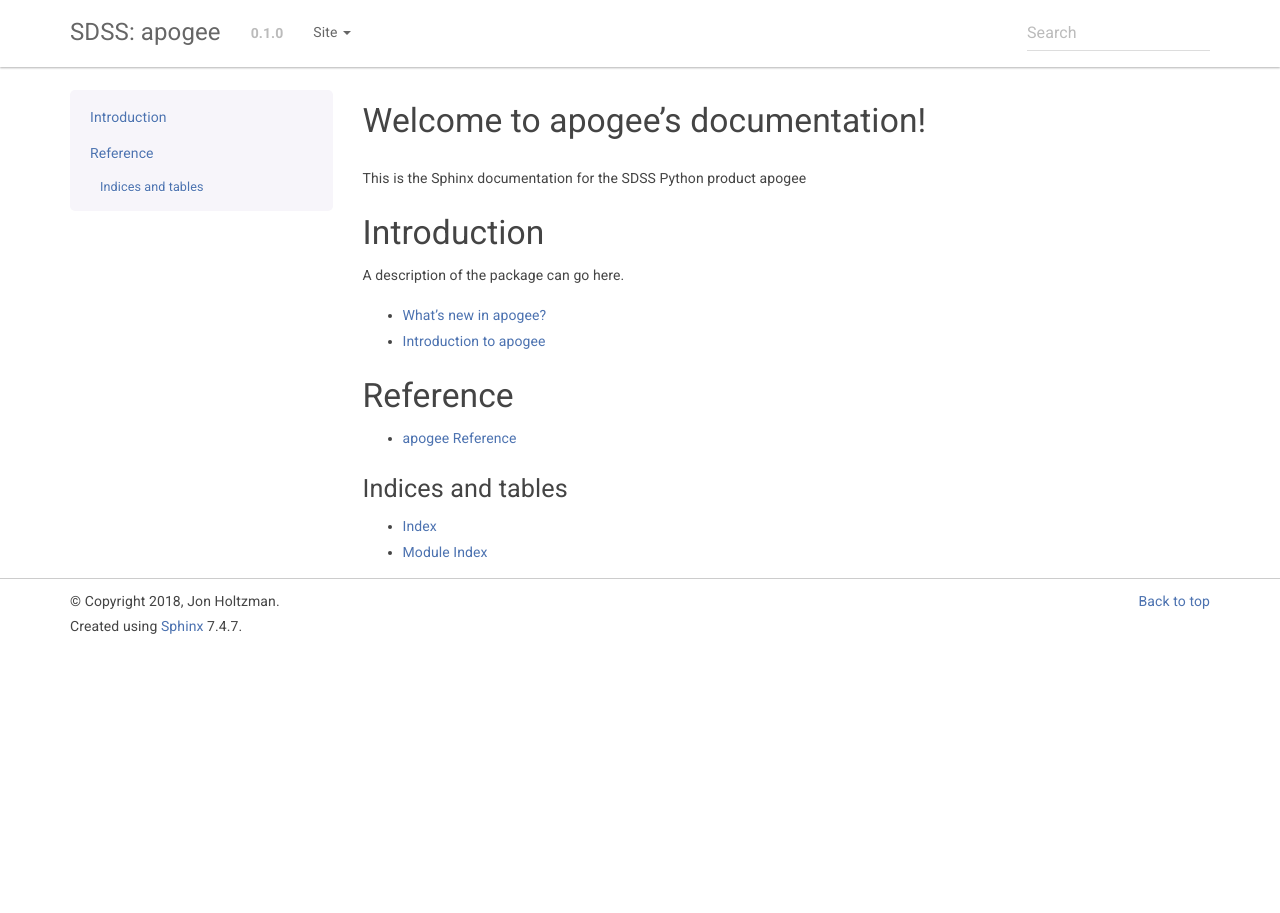
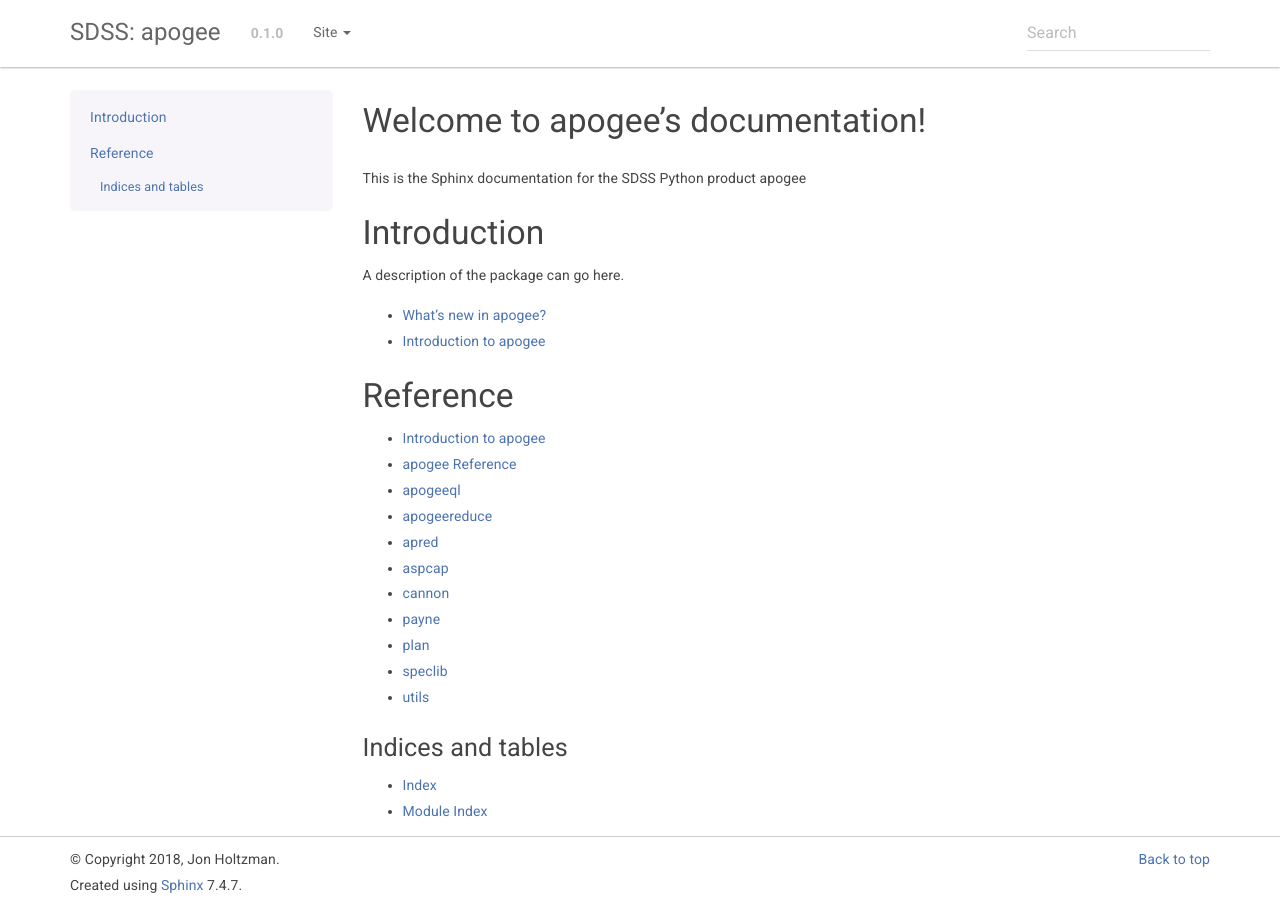
Before and after one commit to sdss/apogee, a Sphinx documentation site: the page built from docs/sphinx/index.rst, in a window 1280 px wide. Built offline with Sphinx 7.4.7, drawn with Linux system fonts in a browser that asks for light colours; the version number is read from the project's files by our own code.

Commit message:
add files in index, autodoc in speclib

```diff
--- a/docs/sphinx/index.rst
+++ b/docs/sphinx/index.rst
@@ -23,7 +23,18 @@
 .. toctree::
    :maxdepth: 1
 
+   intro
    api
+   apogeeql
+   apogeereduce
+   apred
+   aspcap
+   cannon
+   payne
+   plan
+   speclib
+   utils
+
 
 
 Indices and tables
```
Also changed, not shown: docs/sphinx/speclib.rst (+20 -7 lines).
